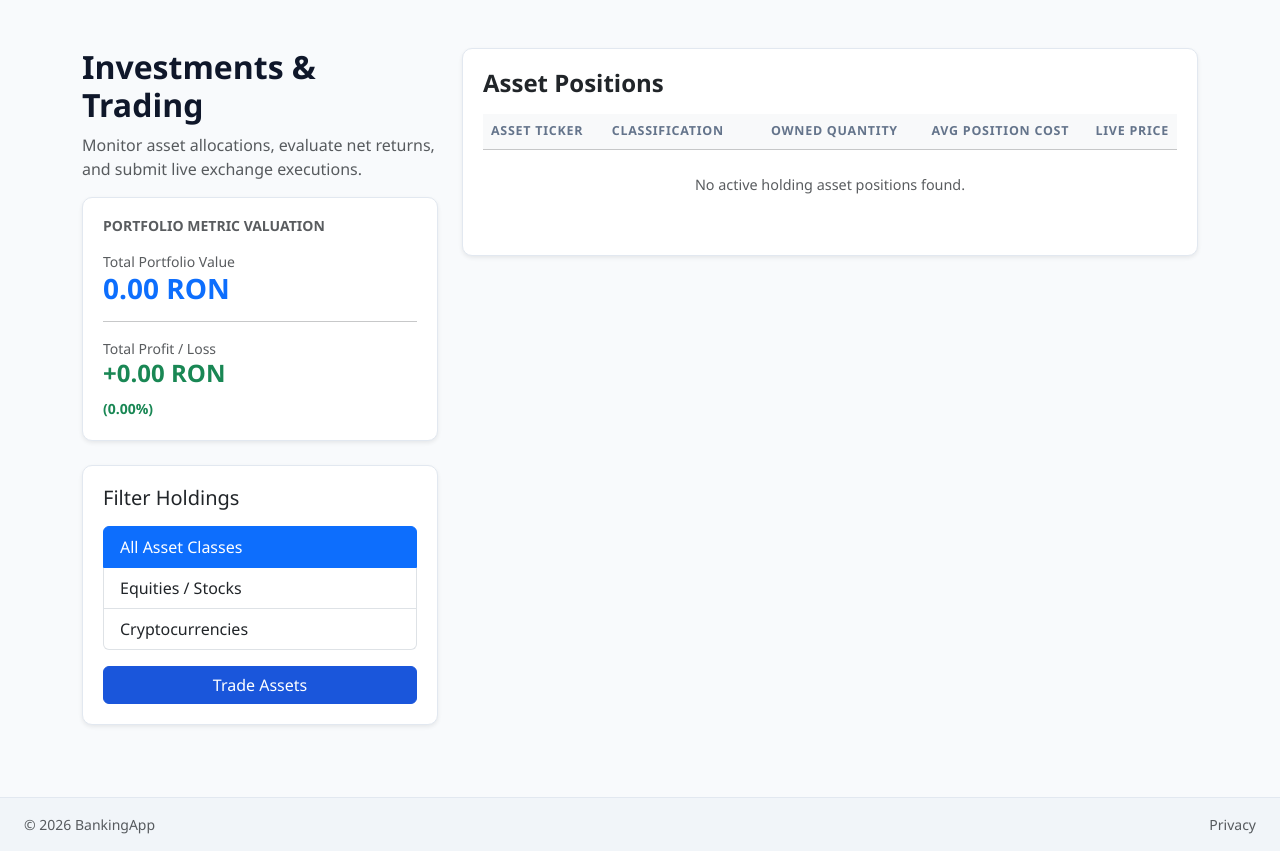
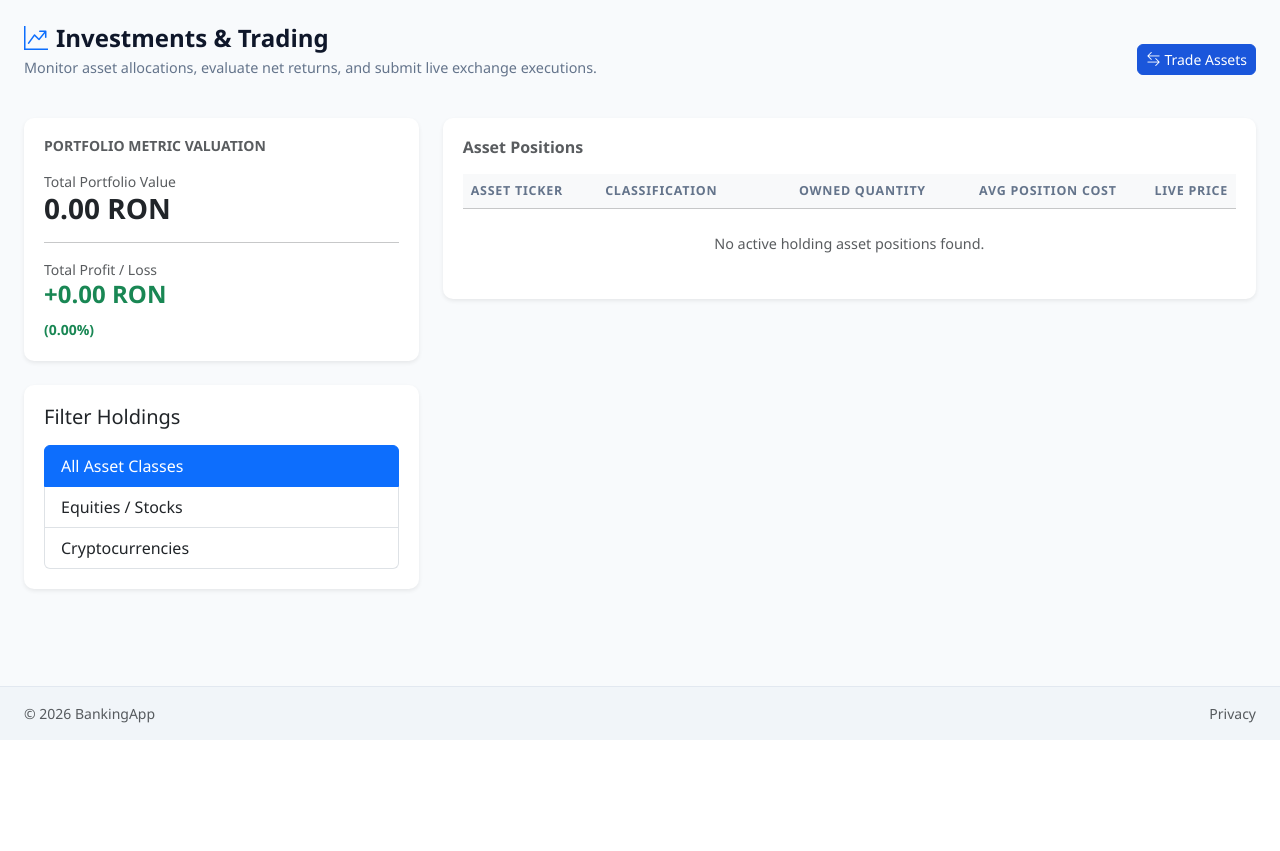
Before and after one commit to UBB-2026-922-924/UBB-SE-2026-BankingApp, an ASP.NET Core app: template BankingApp/src/BankingApp.Web/Views/InvestmentsAndTrading/Index.cshtml in a window 1280 px wide. Shown: the part 60-911 px from the top of the page. After the commit the page ends 800 px from the top, so only its background shows below. Run offline with ASP.NET Core 8, Linux system fonts and the light colour scheme; the template is opened without the code that fills it, so the values that code supplies are empty; some libraries are stand-ins or nearby versions.

Commit message:
Update investments and trading styling

```diff
--- a/BankingApp/src/BankingApp.Web/Views/InvestmentsAndTrading/Index.cshtml
+++ b/BankingApp/src/BankingApp.Web/Views/InvestmentsAndTrading/Index.cshtml
@@ -5,20 +5,24 @@
     var portfolio = Model.Portfolio;
 }
 
-<div class="container py-4">
+<div class="page-header d-flex justify-content-between align-items-center flex-wrap gap-2">
+    <div>
+        <h1 class="page-title"><i class="bi bi-graph-up-arrow me-2 text-primary"></i>Investments & Trading</h1>
+        <p class="page-subtitle">Monitor asset allocations, evaluate net returns, and submit live exchange executions.</p>
+    </div>
+    <a asp-action="Trade" class="btn btn-primary btn-sm">
+        <i class="bi bi-arrow-left-right me-1"></i>Trade Assets
+    </a>
+</div>
+
 <div class="row g-4">
     <div class="col-lg-4">
-            <div class="mb-3">
-                <h2 class="fw-bold">Investments & Trading</h2>
-                <p class="text-muted">Monitor asset allocations, evaluate net returns, and submit live exchange executions.</p>
-            </div>
-
-            <div class="card shadow-sm mb-4">
+        <div class="card border-0 shadow-sm mb-4">
             <div class="card-body">
                 <h5 class="card-title text-uppercase text-muted small fw-bold">Portfolio Metric Valuation</h5>
                 <div class="my-3">
                     <div class="small text-muted">Total Portfolio Value</div>
-                        <h3 class="fw-bold text-primary">@portfolio.TotalValue.ToString("N2") RON</h3>
+                    <h3 class="fw-bold">@portfolio.TotalValue.ToString("N2") RON</h3>
                 </div>
                 <hr />
                 <div>
@@ -33,7 +37,7 @@
             </div>
         </div>
 
-            <div class="card shadow-sm mb-4">
+        <div class="card border-0 shadow-sm mb-4">
             <div class="card-body">
                 <h5 class="card-title mb-3">Filter Holdings</h5>
                 <div class="list-group" id="filterButtonGroup">
@@ -41,20 +45,17 @@
                     <button type="button" class="list-group-item list-group-item-action filter-item" data-filter="Stock">Equities / Stocks</button>
                     <button type="button" class="list-group-item list-group-item-action filter-item" data-filter="Crypto">Cryptocurrencies</button>
                 </div>
-                    <div class="mt-3">
-                        <a asp-action="Trade" class="btn btn-primary w-100 fw-medium">Trade Assets</a>
-                    </div>
             </div>
         </div>
     </div>
 
     <div class="col-lg-8">
-            <div class="card shadow-sm">
+        <div class="card border-0 shadow-sm">
             <div class="card-body">
-                    <h4 class="fw-bold mb-3">Asset Positions</h4>
+                <h6 class="text-muted fw-semibold mb-3">Asset Positions</h6>
 
                 <div class="table-responsive">
-                        <table class="table table-hover align-middle" id="webHoldingsTable">
+                    <table class="table table-hover align-middle mb-0" id="webHoldingsTable">
                         <thead class="table-light">
                             <tr class="small text-muted text-uppercase">
                                 <th>Asset Ticker</th>
@@ -74,7 +75,7 @@
                                         <td><span class="badge bg-light text-secondary border">@holding.AssetType</span></td>
                                         <td class="text-end font-monospace fw-semibold">@holding.Quantity.ToString("N4")</td>
                                         <td class="text-end font-monospace text-muted">@holding.AvgPurchasePrice.ToString("N2") RON</td>
-                                            <td class="text-end font-monospace text-primary fw-semibold">@holding.CurrentPrice.ToString("N2") RON</td>
+                                        <td class="text-end font-monospace text-dark fw-semibold">@holding.CurrentPrice.ToString("N2") RON</td>
                                     </tr>
                                 }
                             }
@@ -86,7 +87,6 @@
                             }
                         </tbody>
                     </table>
-                    </div>
                 </div>
             </div>
         </div>
```
Also changed, not shown: BankingApp/src/BankingApp.Web/Views/InvestmentsAndTrading/Trade.cshtml (+15 -9 lines), 2 other files. Lines whose indentation alone changed are shown as unchanged.
